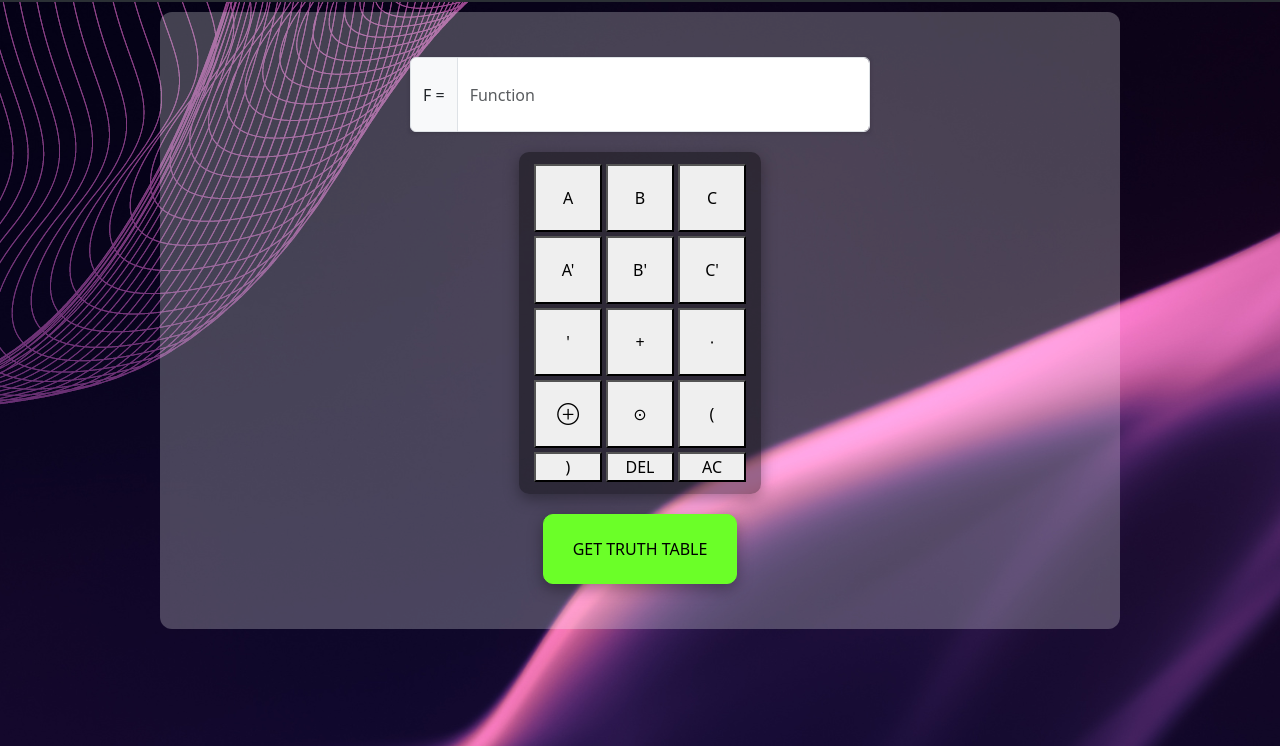
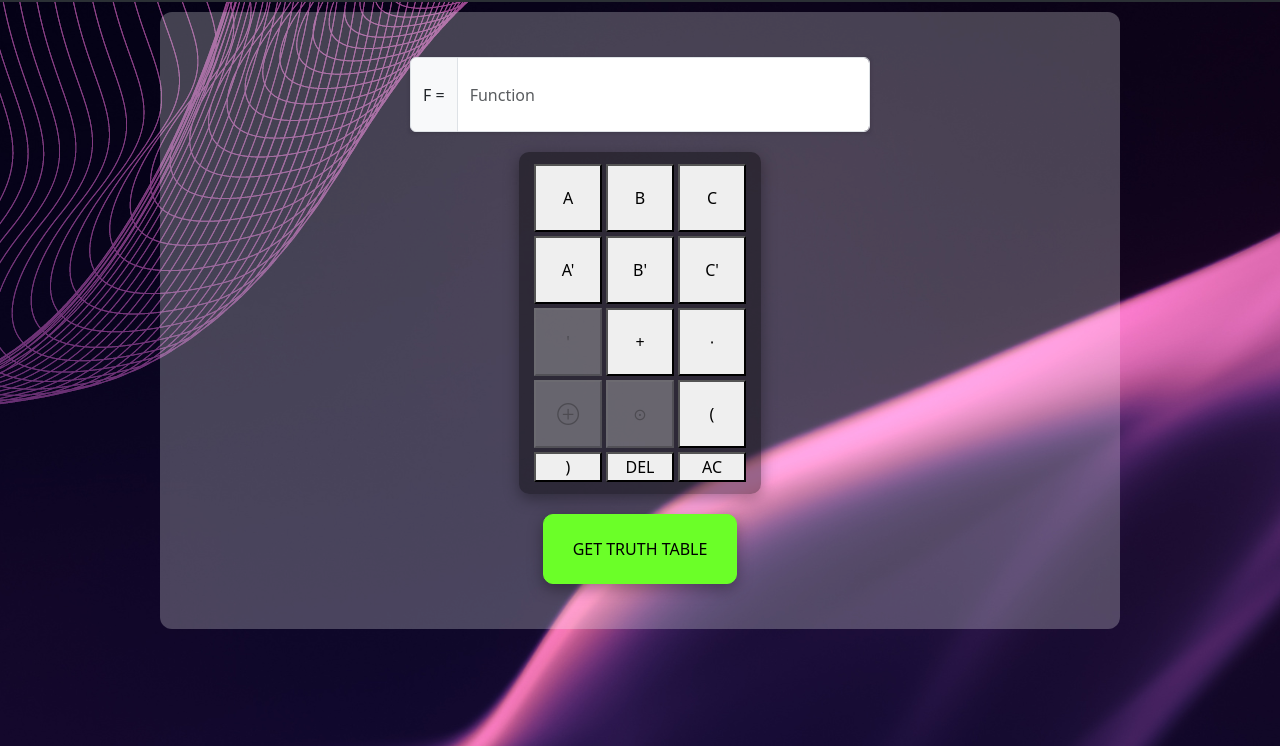
Before and after one commit to 16SULPHUR/DigiLogi-main, a plain HTML site: page index.html in a window 1280 px wide. Shown: the part 54-800 px from the top of the page. Drawn offline with nearby package versions, Linux system fonts and the light colour scheme.

Commit message:
disabled some buttons

```diff
--- a/index.html
+++ b/index.html
@@ -75,11 +75,11 @@
         <button type="button" value="!C" onclick="passval(this.value)">C'</button>
 
 
-        <button type="button" class="" value="" onclick="passval(this.value)">'</button>
+        <button type="button" class="" value=" " onclick="passval(this.value)" disabled>'</button>
         <button type="button" class="" value="||" onclick="passval(this.value)">+</button>
         <button type="button" class="" value="&&" onclick="passval(this.value)">⋅</button>
-        <button type="button" class="" value="" onclick="passval(this.value)">⊕</button>
-        <button type="button" class="" value="" onclick="passval(this.value)">⊙</button>
+        <button type="button" class="" value="" onclick="passval(this.value)" disabled>⊕</button>
+        <button type="button" class="" value="" onclick="passval(this.value)" disabled>⊙</button>
         <button type="button" class="" value="(" onclick="passval(this.value)">(</button>
         <button type="button" class="" value=")" onclick="passval(this.value)">)</button>
 
```
